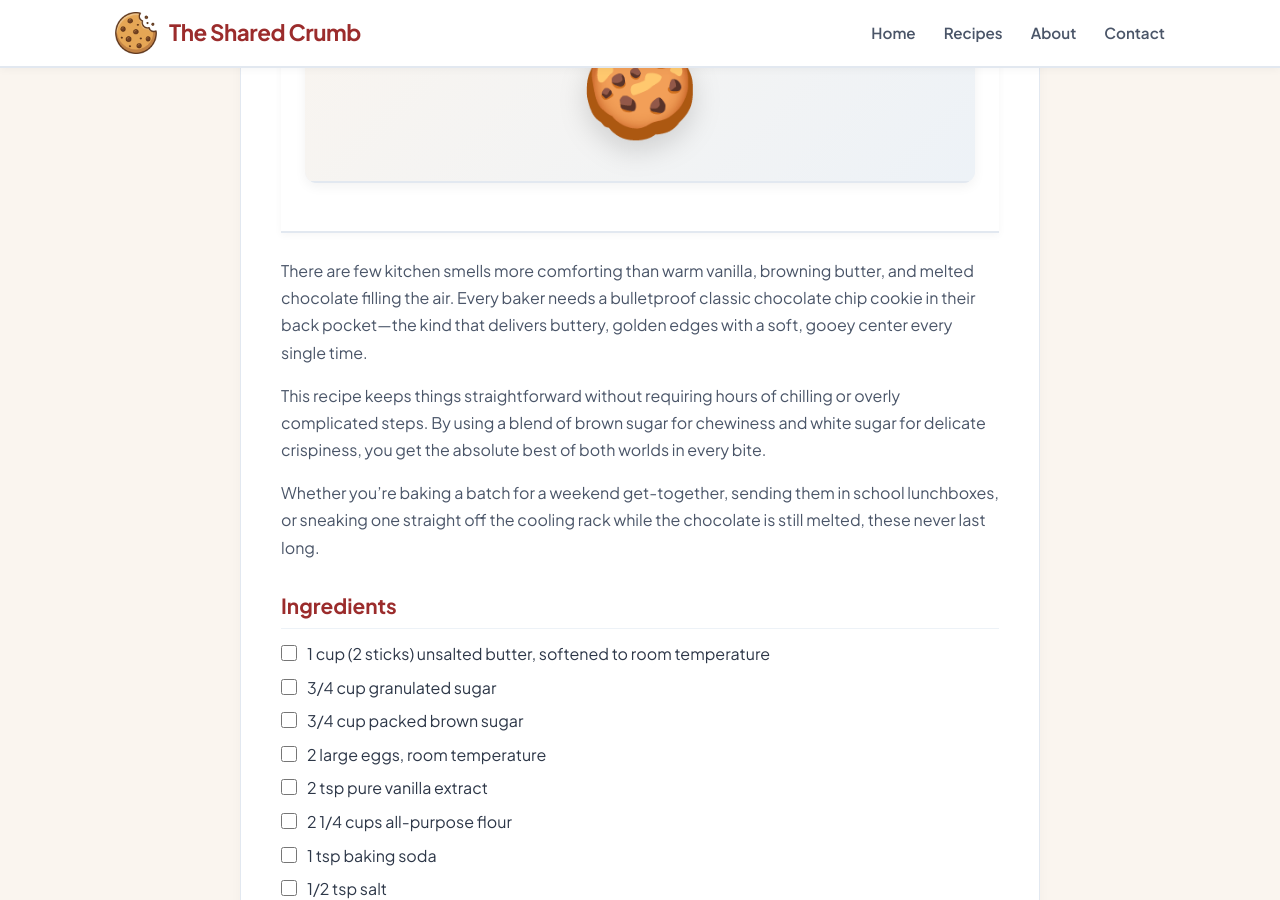
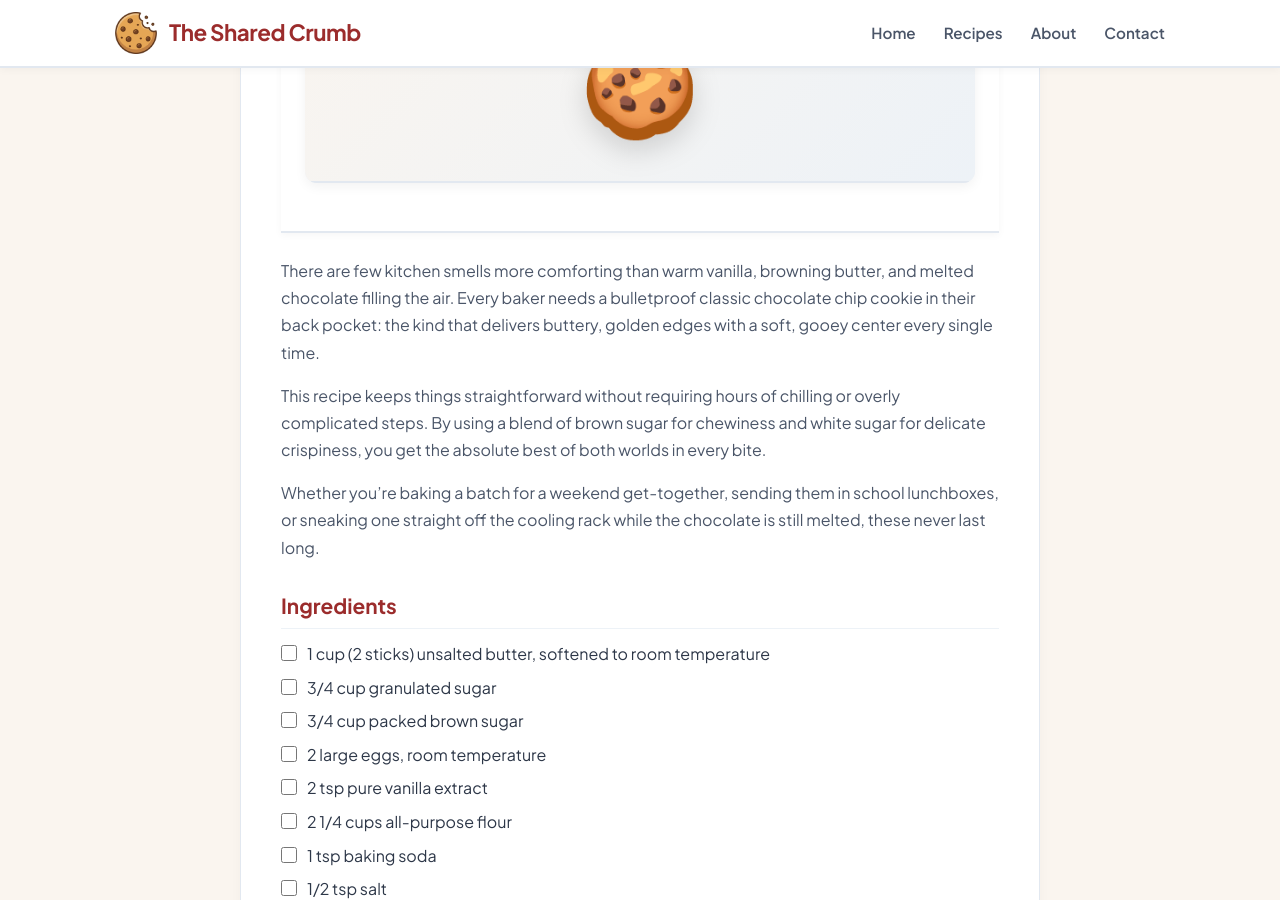
Before and after one commit to TheSharedCrumb/TheSharedCrumb, a Jekyll site: the page built from _recipes/Cookies_ClassicChocolateChip.md, in a window 1280 px wide and 900 px high, scrolled down 597 px. Built offline with Jekyll 4.4.1, drawn with Linux system fonts in a browser that asks for light colours.

```diff
--- a/_recipes/Cookies_ClassicChocolateChip.md
+++ b/_recipes/Cookies_ClassicChocolateChip.md
@@ -12,7 +12,7 @@ cost: "$"
 image: ""
 ---
 
-There are few kitchen smells more comforting than warm vanilla, browning butter, and melted chocolate filling the air. Every baker needs a bulletproof classic chocolate chip cookie in their back pocket—the kind that delivers buttery, golden edges with a soft, gooey center every single time.
+There are few kitchen smells more comforting than warm vanilla, browning butter, and melted chocolate filling the air. Every baker needs a bulletproof classic chocolate chip cookie in their back pocket: the kind that delivers buttery, golden edges with a soft, gooey center every single time.
 
 This recipe keeps things straightforward without requiring hours of chilling or overly complicated steps. By using a blend of brown sugar for chewiness and white sugar for delicate crispiness, you get the absolute best of both worlds in every bite.
 
```
